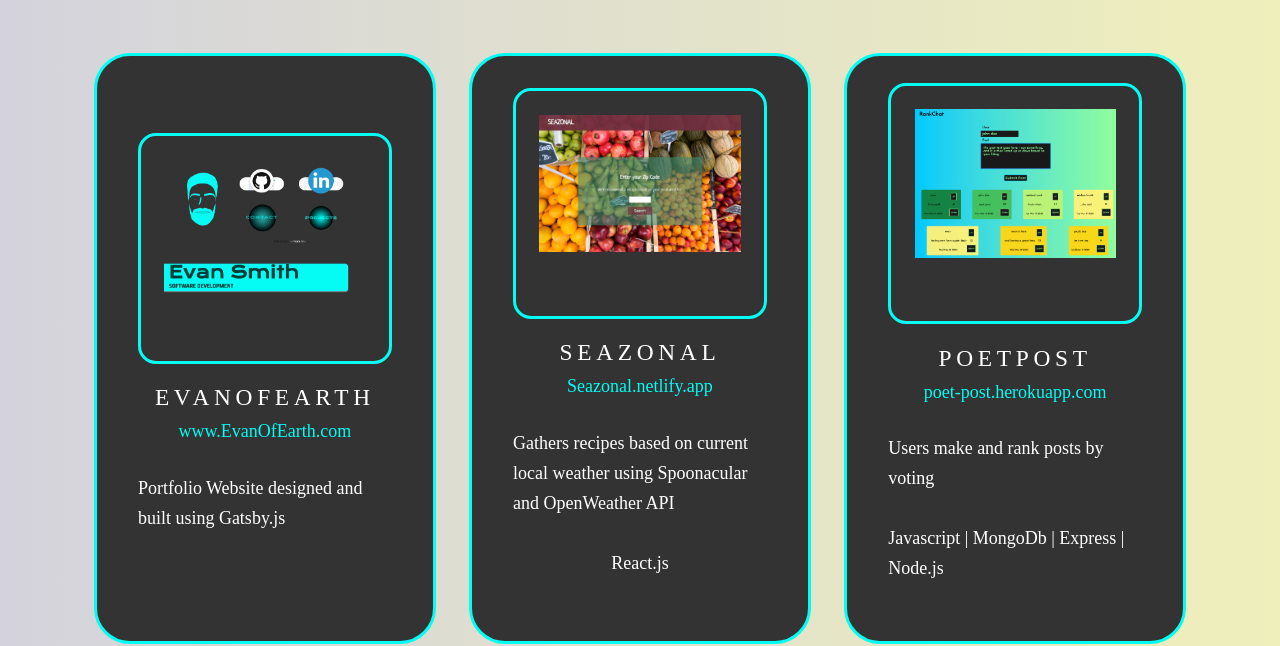
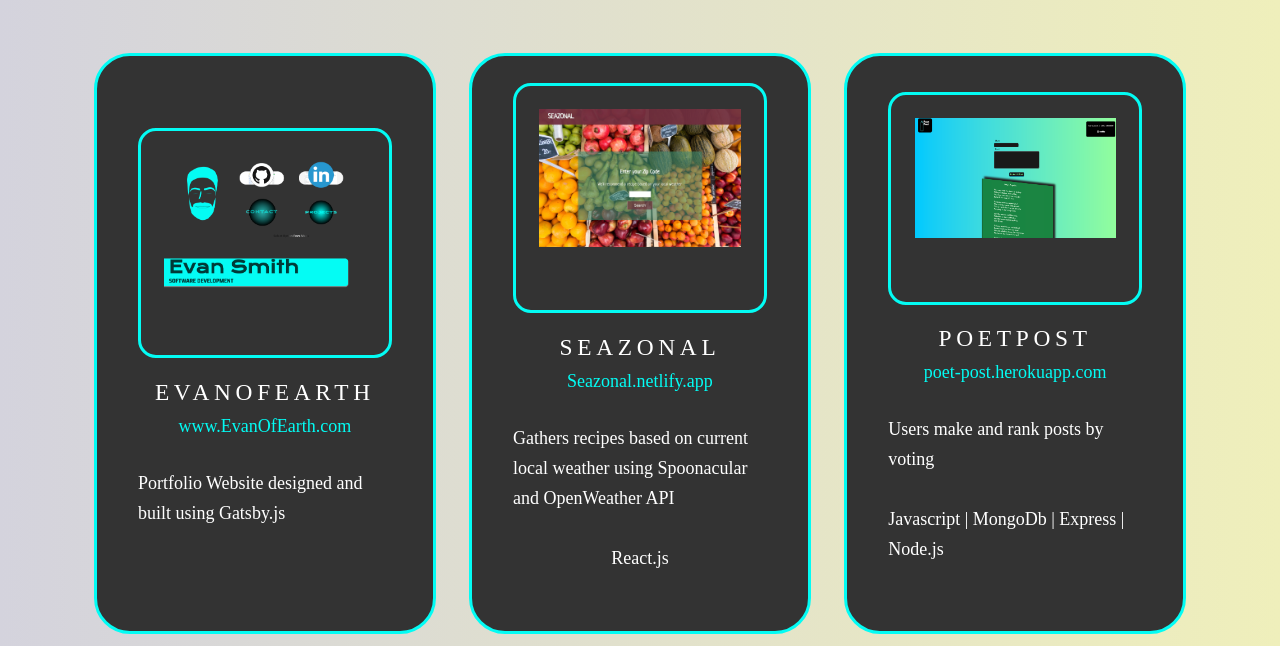
Before and after one commit to sitgofour/portfolio-site, a Gatsby site: page /projects in a window 1280 px wide. Shown: the part 185-831 px from the top of the page. Built offline with nearby package versions, Linux system fonts and the light colour scheme; Gatsby itself is replaced by a stand-in of ours; a web font is replaced by a local one.

Commit message:
new project image src

```diff
--- a/src/components/ProjectsBody.js
+++ b/src/components/ProjectsBody.js
@@ -2,7 +2,7 @@ import React from 'react';
 import '../styles/ProjectsBody.css';
 import PortfolioImg from '../images/portfolio.png';
 import SeazonalImg from '../images/seazonal.png';
-import RankChatImg from '../images/rankchat.png';
+import PoetPostImg from '../images/poetPostPage.png';
 
 
 const ProjectsBody = () => {
@@ -32,7 +32,7 @@ const ProjectsBody = () => {
                 </div>
                 <div className="project">
                     <div className="project-img-wrapper">
-                        <img src={RankChatImg} alt="rank chat website"></img>
+                        <img src={PoetPostImg} alt="Poet Post Web App Home Page"></img>
                     </div>
                     <div className="project-title">PoetPost</div>
                     <div className="project-link"><a href="https://poet-post.herokuapp.com/">poet-post.herokuapp.com</a></div>
```
Also changed, not shown: src/images/poetPostPage.png (added), src/images/rankchat.png (deleted).
